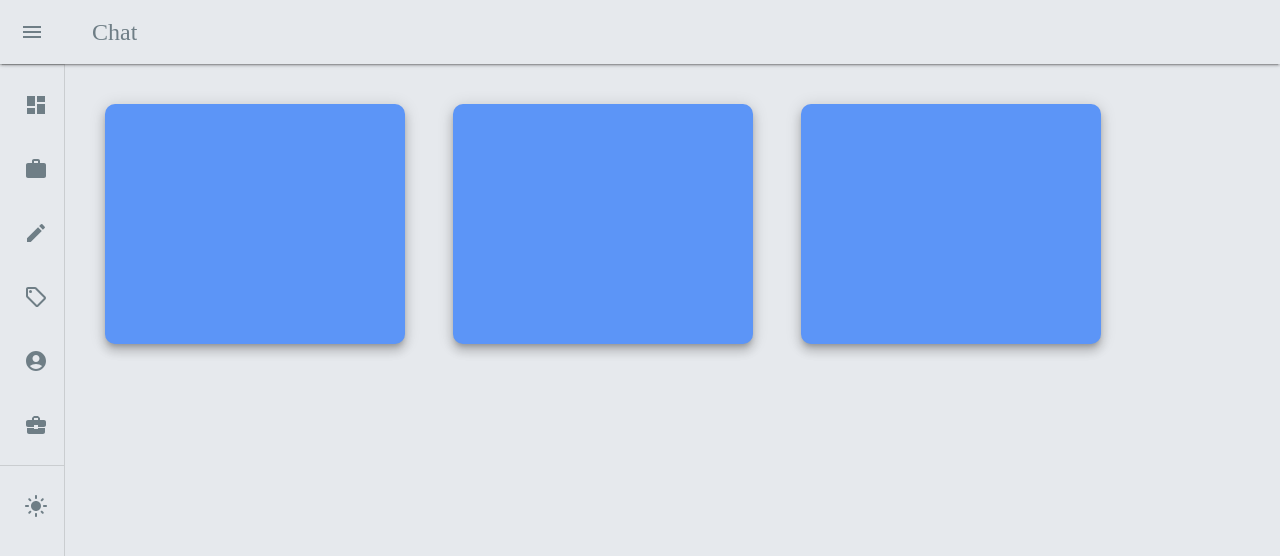
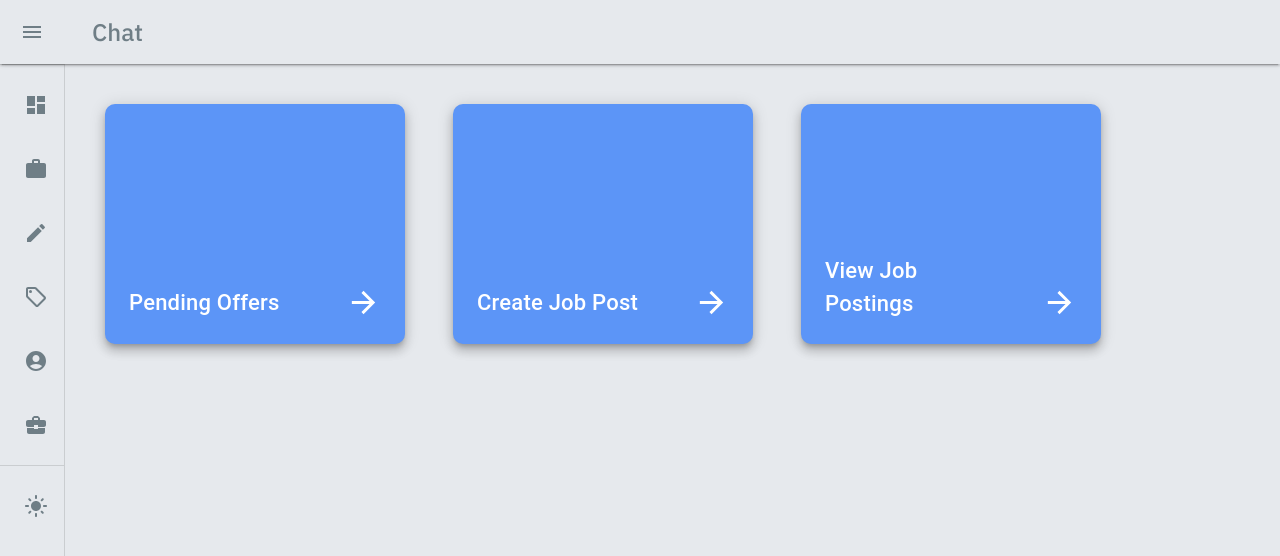
Before and after one commit to NoureldinAmer/students-freelance-webapp, a React (Create React App) app: page / in a window 1280 px wide. Shown: the top 556 px of the page. Built offline with nearby package versions, Linux system fonts and the light colour scheme.

Commit message:
complete 'dashboard' page

```diff
--- a/src/Business/Dashboard.js
+++ b/src/Business/Dashboard.js
@@ -1,6 +1,11 @@
-import { Paper, Stack } from "@mui/material";
+import { useHistory } from "react-router-dom";
+import { Paper, Stack, Typography } from "@mui/material";
+import ArrowForwardIcon from "@mui/icons-material/ArrowForward";
 
 function Dashboard() {
+  const history = useHistory();
+
+
   return (
     <Stack
       direction={"row"}
@@ -11,7 +16,6 @@ function Dashboard() {
         maxHeight: "calc(100vh - 64px)",
       }}
     >
-      {/* bgcolor: "#121212" */}
       <Paper
         sx={{
           backgroundColor: "#5C95F7",
@@ -27,7 +31,24 @@ function Dashboard() {
             boxShadow: 20,
           },
         }}
-      ></Paper>
+        onClick={()=>history.push("/applicants")}
+      >
+        <Stack height="100%" justifyContent={"space-between"} p={3}>
+          <Typography></Typography>
+          <Stack
+            direction={"row"}
+            justifyContent={"space-between"}
+            p={0}
+            alignItems={"center"}
+            color="white"
+          >
+            <Typography fontSize="22px" fontWeight="525" maxWidth={"70%"}>
+              Pending Offers
+            </Typography>
+            <ArrowForwardIcon fontSize="large" />
+          </Stack>
+        </Stack>
+      </Paper>
       <Paper
         sx={{
           backgroundColor: "#5C95F7",
@@ -42,7 +63,24 @@ function Dashboard() {
             boxShadow: 20,
           },
         }}
-      ></Paper>
+        onClick={()=>history.push("/new-job-post")}
+      >
+        <Stack height="100%" justifyContent={"space-between"} p={3}>
+          <Typography></Typography>
+          <Stack
+            direction={"row"}
+            justifyContent={"space-between"}
+            p={0}
+            alignItems={"center"}
+            color="white"
+          >
+            <Typography fontSize="22px" fontWeight="525" maxWidth={"70%"}>
+              Create Job Post
+            </Typography>
+            <ArrowForwardIcon fontSize="large" />
+          </Stack>
+        </Stack>
+      </Paper>
       <Paper
         sx={{
           backgroundColor: "#5C95F7",
@@ -57,7 +95,24 @@ function Dashboard() {
             boxShadow: 20,
           },
         }}
-      ></Paper>
+        onClick={()=>history.push("/job-posts")}
+      >
+        <Stack height="100%" justifyContent={"space-between"} p={3}>
+          <Typography></Typography>
+          <Stack
+            direction={"row"}
+            justifyContent={"space-between"}
+            p={0}
+            alignItems={"end"}
+            color="white"
+          >
+            <Typography fontSize="22px" fontWeight="525" maxWidth={"70%"}>
+              View Job Postings
+            </Typography>
+            <ArrowForwardIcon fontSize="large" />
+          </Stack>
+        </Stack>
+      </Paper>
     </Stack>
   );
 }
--- a/src/Business/routes.js
+++ b/src/Business/routes.js
@@ -15,7 +15,7 @@ export const routes = [
     icon: <DashboardIcon />
   },
   {
-    title: "My Job Posts",
+    title: "Job Posts",
     link: "/job-posts",
     icon:<WorkIcon />
   },
@@ -30,12 +30,12 @@ export const routes = [
     icon: <LocalOfferOutlinedIcon />
   },
   {
-    title: "My Profile",
+    title: "Profile",
     link: "/profile",
     icon: <AccountCircleIcon />
   },
   {
-    title: "My Company",
+    title: "Company",
     link: "/company-profile",
     icon: <BusinessCenterIcon />
   },
--- a/src/index.css
+++ b/src/index.css
@@ -1,3 +1,5 @@
+@import url('https://fonts.googleapis.com/css2?family=IBM+Plex+Sans:wght@100;200;300;400;500;600;700&display=swap');
+
 body {
   margin: 0;
   font-family: -apple-system, BlinkMacSystemFont, 'Segoe UI', 'Roboto', 'Oxygen',
```
